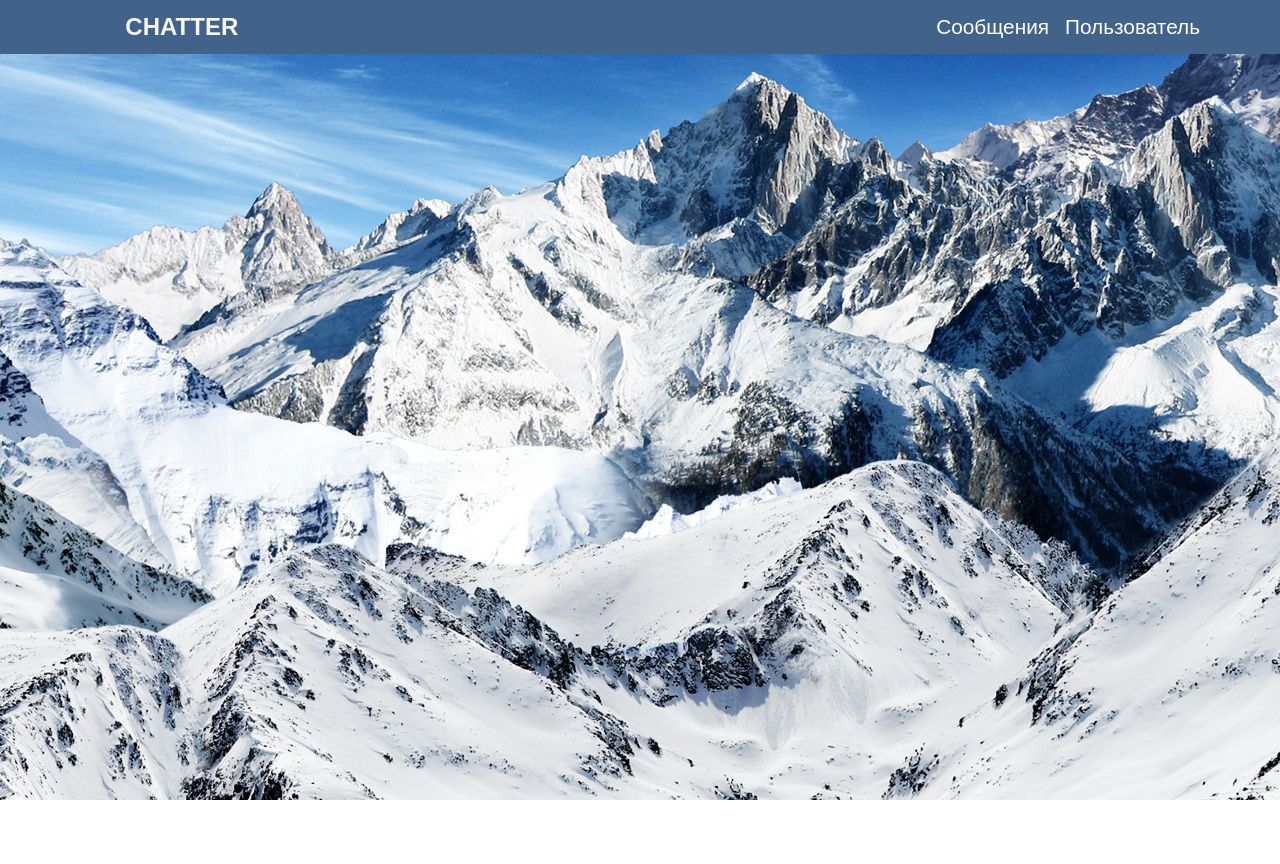
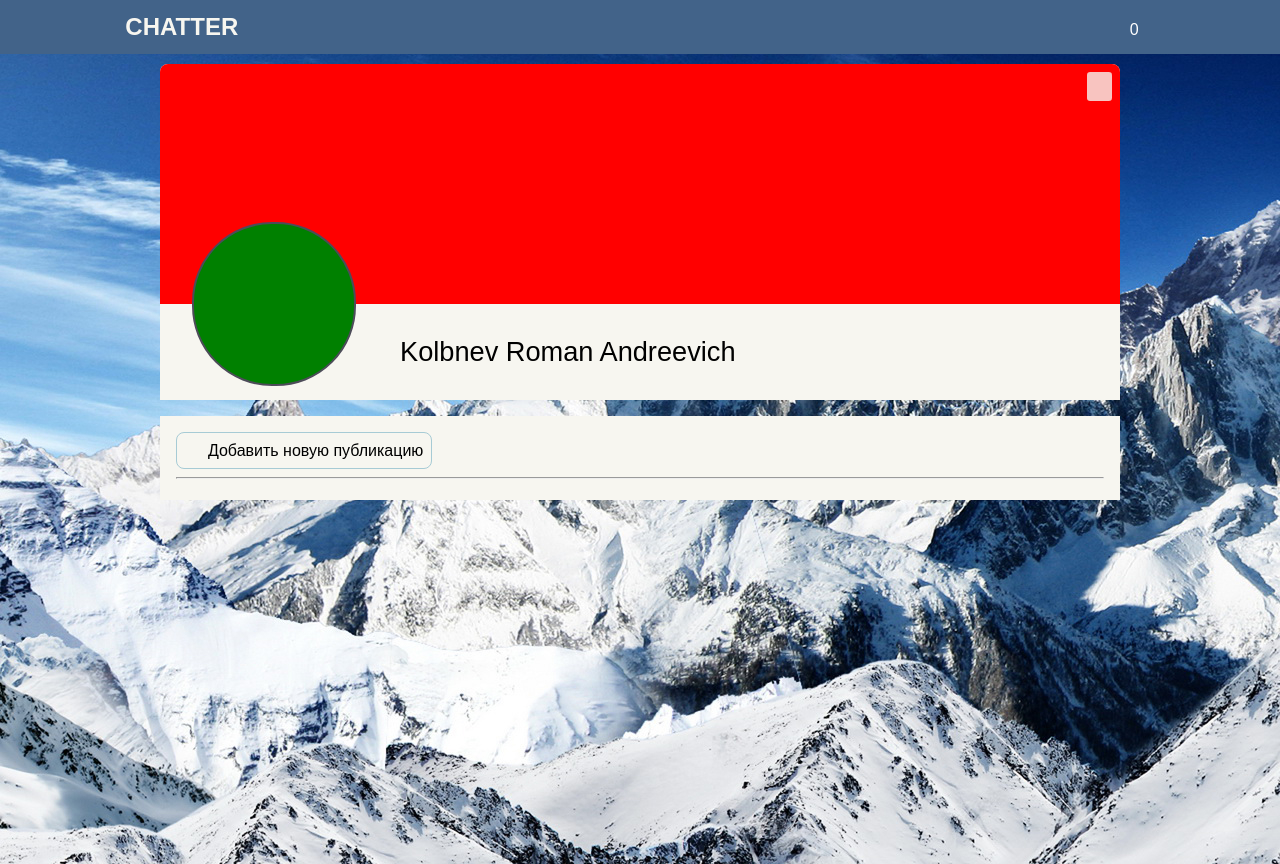
Before and after one commit to RKolbnev/chatter, a Vue app: page /user in a window 1280 px wide. Before the commit the page ends 800 px from the top, so only its background shows below. Built offline with nearby package versions, Linux system fonts and the light colour scheme; a web font is replaced by a local one.

Commit message:
Сделан первичный дизайн страницы пользователя, добавлены изменения в стили для компонента header

```diff
--- a/src/App.vue
+++ b/src/App.vue
@@ -1,5 +1,8 @@
 <template>
-  <app-header></app-header>
+  <div>
+    <app-header></app-header>
+    <router-view></router-view>
+  </div>
 </template>
 
 <script>
--- a/src/components/AppHeader.vue
+++ b/src/components/AppHeader.vue
@@ -5,8 +5,13 @@
       <span>Chatter</span>
     </div>
     <div class="header-btn">
-      <div>Сообщения</div>
-      <div>Пользователь</div>
+      <div>
+        <span>0</span>
+        <i class="fa fa-envelope" aria-hidden="true"></i>
+      </div>
+      <div @click="$router.push('/user')">
+        <i class="fa fa-user-circle" aria-hidden="true"></i>
+      </div>
     </div>
   </header>
 </template>
--- a/src/sass/blocks/_header.sass
+++ b/src/sass/blocks/_header.sass
@@ -1,5 +1,6 @@
 .header
   position: fixed
+  z-index: 99
   width: stretch
   left: 0
   top: 0
@@ -22,10 +23,13 @@
   &-btn
     display: flex
     align-items: center
-    font-size: 1.3rem
+    font-size: 1.5rem
     color: white
     & div
       margin-left: 1rem
       &:hover
         color: $light-blue
         text-decoration: underline
+      & span
+        font-size: 1rem
+        margin-right: 0.5rem
--- a/src/sass/blocks/_settings.sass
+++ b/src/sass/blocks/_settings.sass
@@ -1,10 +1,10 @@
 body
   width: stretch
   height: 100vh
-  padding: 0 20vw
+  padding: 0 auto
   margin: 0
   font-size: 10px
   font-family: Arial, Helvetica, sans-serif
   font-weight: normal
   box-sizing: border-box
-  background: url('../assets/bg-main.jpg') no-repeat center
+  background: url('../assets/bg-main.jpg') no-repeat top
--- a/src/sass/blocks/_user-page.sass
+++ b/src/sass/blocks/_user-page.sass
@@ -0,0 +1,80 @@
+.border-top
+  border-top-left-radius: 0.5rem
+  border-top-right-radius: 0.5rem
+
+.user
+  display: flex
+  flex-direction: column
+  width: stretch
+  max-width: 60rem
+  min-width: 40rem
+  height: fit-content
+  margin: auto
+  margin-top: 8vh
+
+
+.info
+  position: relative
+  width: stretch
+  height: 20rem
+  padding-bottom: 1rem
+  background-color: $white
+  &__bg
+    overflow: hidden
+    width: stretch
+    height: 15rem
+    background-color: red
+    & i
+      cursor: pointer
+      position: absolute
+      top: 0.5rem
+      right: 0.5rem
+      padding: 0.3rem
+      border-radius: 0.2rem
+      color: $black
+      background-color: $white
+      font-size: 1.2rem
+      opacity: 0.8
+      &:hover
+        opacity: 1
+  &__main
+    cursor: pointer
+    position: absolute
+    transform: translateY(-50%)
+    overflow: hidden
+    width: 10rem
+    height: 10rem
+    margin-left: 2rem
+    border: 2px solid $grey
+    border-radius: 5rem
+    background-color: green
+  &__name
+    font-size: 1.7rem
+    margin-top: 2rem
+    margin-left: 15rem
+    & i
+      cursor: pointer
+      height: 100%
+      transform: translateY(-60%)
+      font-size: 1rem
+
+.wall
+  padding: 1rem
+  margin-top: 1rem
+  background-color: $white
+  &-add
+    display: flex
+    align-items: flex-end
+    padding: 0.5rem
+    margin-bottom: 0.5rem
+    border: 1px solid $light-blue
+    border-radius: 0.5rem
+    outline: none
+    font-size: 1rem
+    background-color: transparent
+    &:hover
+      color: $white
+      background-color: darken($light-blue, 10%)
+    & i
+      font-size: 1.2rem
+      margin-right: 0.5rem
--- /dev/null
+++ b/src/views/UserPage.vue
@@ -0,0 +1,31 @@
+<template>
+  <div class="user">
+
+    <div class="info border-top">
+
+      <div class="info__bg border-top">
+        <img src="" alt="">
+        <i class="fa fa-pencil" aria-hidden="true"></i>
+      </div>
+      <div class="info__main">
+        <img src="" alt="">
+      </div>
+      <div class="info__name">
+        Kolbnev Roman Andreevich
+        <i class="fa fa-pencil" aria-hidden="true"></i>
+      </div>
+
+    </div>
+
+    <div class="wall">
+      <button class="wall-add"><i class="fa fa-plus-square" aria-hidden="true"></i><span>Добавить новую публикацию</span></button>
+      <hr>
+    </div>
+  </div>
+</template>
+
+<script>
+export default {}
+</script>
+
+<style></style>
```
Also changed, not shown: src/router/index.js (+8 -14 lines).
